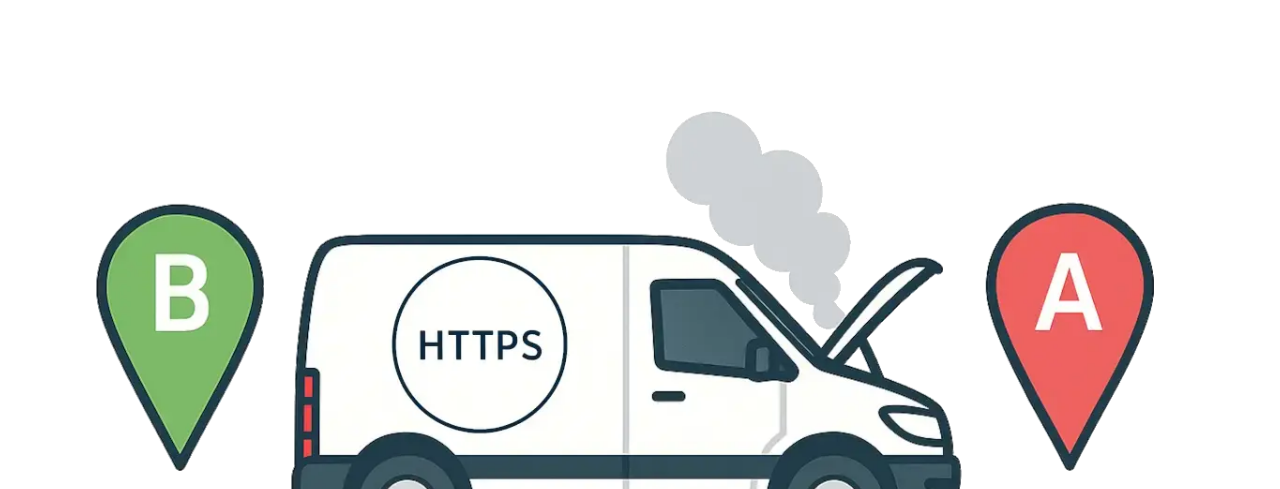
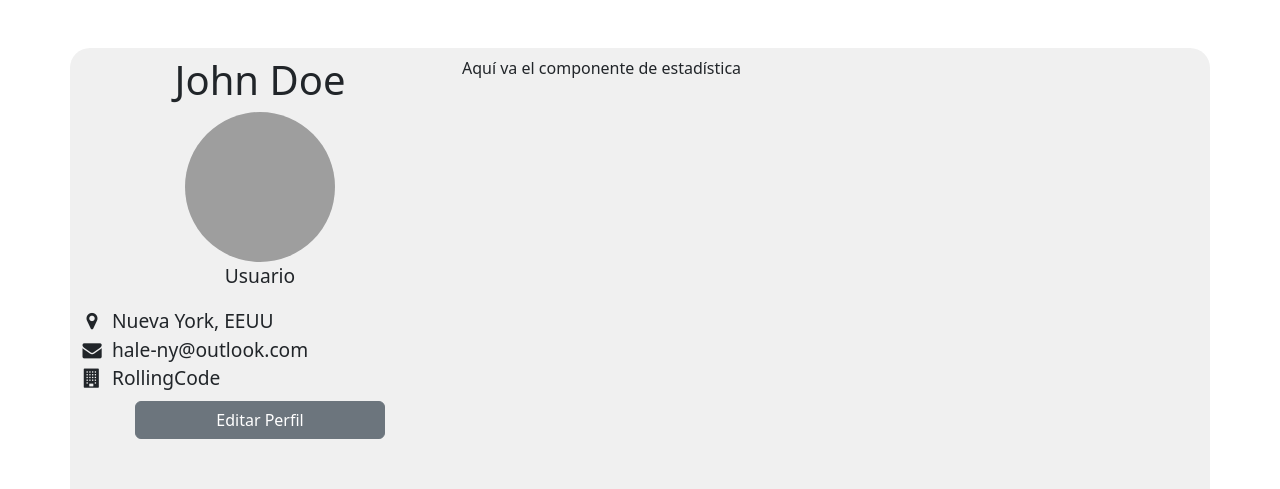
Before and after one commit to pmarino2013/project-react-router-web17, a React (Vite) app: page /profile in a window 1280 px wide. Shown: the top 489 px of the page. Built offline with nearby package versions, Linux system fonts and the light colour scheme; grey boxes are pictures that could not be loaded.

Commit message:
Creado forma general de la vista perfil

```diff
--- a/index.html
+++ b/index.html
@@ -1,4 +1,4 @@
-<!doctype html>
+<!DOCTYPE html>
 <html lang="en">
   <head>
     <meta charset="UTF-8" />
--- a/src/App.jsx
+++ b/src/App.jsx
@@ -6,7 +6,7 @@ const App = () => {
   return (
     <BrowserRouter>
       <RoutesPrincipal />
-      <ProjectList/>
+      <ProjectList />
     </BrowserRouter>
   );
 };
--- /dev/null
+++ b/src/css/UserProfile.css
@@ -0,0 +1,40 @@
+.user-profile {
+  min-height: 80vh;
+  background-color: #f0f0f0;
+  border-radius: 20px;
+}
+
+.user-profile aside {
+  & span,
+  p,
+  label {
+    font-size: 1.2rem;
+  }
+
+  & i {
+    width: 20px;
+    text-align: center;
+  }
+
+  & .info i {
+    margin-right: 10px;
+  }
+
+  & label {
+    font-weight: 500;
+  }
+
+  & img {
+    object-fit: cover;
+    height: 150px;
+    width: 150px;
+    padding: 0;
+  }
+  & input {
+    background-color: white;
+    border: 1px solid rgb(184, 184, 184);
+  }
+  & .editar {
+    width: 70%;
+  }
+}
--- a/src/routes/RoutesPrincipal.jsx
+++ b/src/routes/RoutesPrincipal.jsx
@@ -3,7 +3,8 @@ import PagesLayout from "../layout/PagesLayout";
 import HomeScreen from "../views/HomeScreen";
 import AboutScreen from "../views/AboutScreen";
 import Error404Screen from "../views/Error404Screen";
-import LoginScreen from "../views/LoginScreen"
+import LoginScreen from "../views/LoginScreen";
+import UserProfileScreen from "../views/UserProfileScreen";
 
 const RoutesPrincipal = () => {
   return (
@@ -11,9 +12,10 @@ const RoutesPrincipal = () => {
       <Route path="/" element={<PagesLayout />}>
         <Route index element={<HomeScreen />} />
         <Route path="about" element={<AboutScreen />} />
+        <Route path="profile" element={<UserProfileScreen />} />
       </Route>
-    <Route path="login" element={<LoginScreen/>}/>
-       <Route path="*" element={<Error404Screen />} />
+      <Route path="login" element={<LoginScreen />} />
+      <Route path="*" element={<Error404Screen />} />
     </Routes>
   );
 };
--- /dev/null
+++ b/src/views/UserProfileScreen.jsx
@@ -0,0 +1,207 @@
+import React, { useEffect, useState } from "react";
+import "../css/UserProfile.css";
+
+const UserProfileScreen = () => {
+  function getUsuarioDatos() {
+    let usuarioDatos = localStorage.getItem("usuarioDatos");
+    return usuarioDatos
+      ? JSON.parse(usuarioDatos)
+      : {
+          id: null,
+          nombre: "",
+          foto: "",
+          correo: "",
+          ciudad: "",
+          rol: "",
+          compania: "",
+        };
+  }
+  const [usuario, setUsuario] = useState(getUsuarioDatos());
+  const [editar, setEditar] = useState(false);
+  let cargando = true;
+
+  //Perfil ejemplo
+  const usuarioEjemplo = {
+    id: 47,
+    nombre: "John Doe",
+    foto: "https://images.pexels.com/photos/8644073/pexels-photo-8644073.jpeg",
+    correo: "hale-ny@outlook.com",
+    ciudad: "Nueva York, EEUU",
+    rol: "Usuario",
+    compania: "RollingCode",
+  };
+
+  //Conseguir el perfil del localstorage/base de datos
+  useEffect(() => {
+    let usuarioInfo = JSON.parse(localStorage.getItem("usuarioDatos"));
+
+    if (usuarioInfo) {
+      setUsuario(usuarioInfo);
+    } else {
+      setUsuario(usuarioEjemplo);
+      localStorage.setItem("usuarioDatos", JSON.stringify(usuarioEjemplo));
+    }
+    cargando = false;
+  }, []);
+
+  //Change, submit y cancelar
+  const handleChange = ({ target }) => {
+    setUsuario({ ...usuario, [target.name]: target.value });
+  };
+
+  const handleSubmit = (e) => {
+    e.preventDefault();
+    if (
+      usuario.nombre &&
+      usuario.foto &&
+      usuario.correo &&
+      usuario.ciudad &&
+      usuario.compania
+    ) {
+      localStorage.setItem("usuarioDatos", JSON.stringify(usuario));
+      setEditar(!editar);
+    } else {
+      alert("Quedan campos sin llenar.");
+    }
+  };
+
+  const handleCancel = () => {
+    setUsuario(JSON.parse(localStorage.getItem("usuarioDatos")));
+    setEditar(!editar);
+  };
+
+  return (
+    <div className="user-profile container-lg my-5 py-2">
+      {cargando ? (
+        <div className="row flex-column flex-md-row">
+          {/* Sección con los datos del usuario */}
+          <aside className="col-10 col-md-4 align-self-center">
+            <div className="imagen d-flex flex-column mb-2">
+              {/* Nombre, foto y rol */}
+              <h1 className="text-center">{usuario.nombre}</h1>
+              <img
+                className="rounded-circle align-self-center"
+                src={usuario.foto ? usuario.foto : "placeholder"}
+                alt={usuario.nombre}
+              />
+              <p className="text-center">Usuario</p>
+              <div className="row row-cols-1 justify-content-center info">
+                {/* Ciudad, Correo y Companía */}
+                <span className="col">
+                  <i className="col fa fa-map-marker" aria-hidden="true"></i>
+                  {usuario.ciudad}
+                </span>
+                <span className="col">
+                  <i className="fa fa-envelope" aria-hidden="true"></i>
+                  {usuario.correo}
+                </span>
+                <span className="col">
+                  <i className="fa fa-building" aria-hidden="true"></i>
+                  {usuario.compania}
+                </span>
+              </div>
+            </div>
+            <div className="col d-flex justify-content-center">
+              {/* Abrir y cerrar la zona para editar */}
+              <button
+                type="button"
+                className="btn btn-secondary editar"
+                onClick={() => setEditar(!editar)}
+              >
+                Editar Perfil
+              </button>
+            </div>
+            {editar && (
+              //Formulario para editar los datos
+              <form onSubmit={handleSubmit}>
+                <div className="mb-2">
+                  <label>Nombre:</label>
+                  <input
+                    type="text"
+                    value={usuario.nombre}
+                    name="nombre"
+                    className="form-control"
+                    required
+                    onChange={handleChange}
+                  />
+                </div>
+                <div className="mb-2">
+                  <label>Correo:</label>
+                  <input
+                    type="email"
+                    value={usuario.correo}
+                    name="correo"
+                    className="form-control"
+                    required
+                    onChange={handleChange}
+                  />
+                </div>
+                <div className="mb-3">
+                  <label>Foto de Perfil:</label>
+                  <input
+                    type="text"
+                    value={usuario.foto}
+                    name="foto"
+                    className="form-control"
+                    required
+                    onChange={handleChange}
+                  />
+                </div>
+                <div className="input-group mb-3">
+                  <span className="input-group-text" id="basic-addon1">
+                    <i className="col fa fa-map-marker" aria-hidden="true"></i>
+                  </span>
+                  <input
+                    type="text"
+                    value={usuario.ciudad}
+                    name="ciudad"
+                    className="form-control"
+                    aria-describedby="basic-addon1"
+                    required
+                    onChange={handleChange}
+                  />
+                </div>
+                <div className="input-group mb-3">
+                  <span className="input-group-text" id="basic-addon1">
+                    <i className="fa fa-building" aria-hidden="true"></i>
+                  </span>
+                  <input
+                    type="text"
+                    value={usuario.compania}
+                    name="compania"
+                    className="form-control"
+                    aria-describedby="basic-addon1"
+                    required
+                    onChange={handleChange}
+                  />
+                </div>
+                <div>
+                  <button type="submit" className="btn btn-success me-2">
+                    Subir
+                  </button>
+                  <button
+                    type="button"
+                    className="btn btn-secondary"
+                    onClick={handleCancel}
+                  >
+                    Cancelar
+                  </button>
+                </div>
+              </form>
+            )}
+          </aside>
+          <div className="estadistica col-10 col-md-8">
+            {/* Aquí va el componente de estadísticas */}
+            <p>Aquí va el componente de estadística</p>
+          </div>
+        </div>
+      ) : (
+        <div className="spinner-border text-success" role="status">
+          <span className="visually-hidden">Loading...</span>
+        </div>
+      )}
+    </div>
+  );
+};
+
+export default UserProfileScreen;
```
